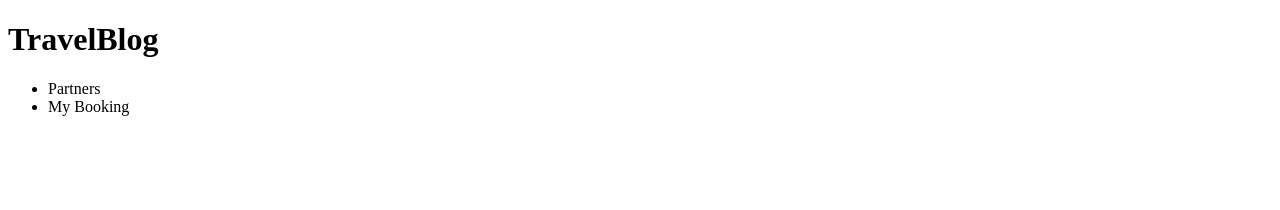
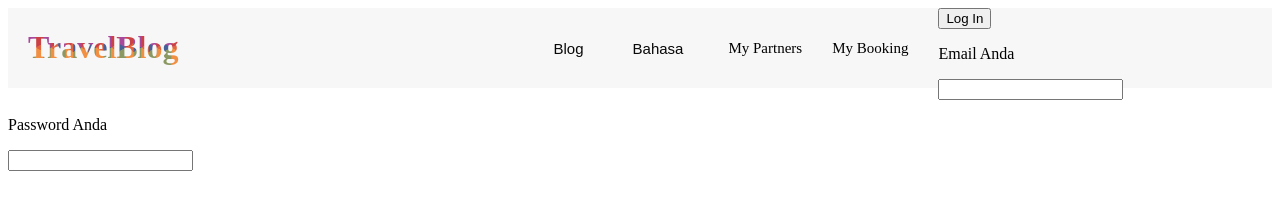
Before and after one commit to ryanobelix/travelwebdesaign.github.io, a plain HTML site: page index.html in a window 1280 px wide. Drawn offline with Linux system fonts and the light colour scheme.

Commit message:
Update index with header and style

```diff
--- a/index.html
+++ b/index.html
@@ -1,17 +1,48 @@
 <!DOCTYPE html>
 <html>
     <head>
-
+        <link rel="stylesheet" href="style.css">
     </head>
     <body>
-        <div class="head-up">
-            <h1>TravelBlog</h1>
-        </div>
-        <div class="head-uplist">
-            <ul>
-                <li>Partners</li>
-                <li>My Booking</li>
-            </ul>
-        </div>
+        <header>
+            <div class="head-up">
+                <h1 class="logo-up">TravelBlog</h1>
+            </div>
+            <div class="head-uplist">
+                <div class="blog-down">
+                    <button class="btn-blog">Blog</button>
+                    <div class="blog-content">
+                        <a href="#">Tentang Hewan</a>
+                        <a href="#">Tentang Kuliner</a>
+                        <a href="#">Tentang Berita</a>
+                    </div>
+                </div>
+
+                <div class="bhs-down">
+                    <button class="btn-bhs">Bahasa</button>
+                    <div class="bhs-content">
+                        <a href="#">Indonesia</a>
+                        <a href="#">Inggris</a>
+                        <a href="#">French</a>
+                    </div>
+                </div>
+            </div>
+
+            <div class="container">
+                <a href="#" class="partners">My Partners</a>
+                <a href="#" class="booking">My Booking</a>
+            </div>
+
+            <div class="login-down">
+                <button class="btn-login">Log In</button>
+                <div class="login-content">
+                    <p class="email">Email Anda</p>
+                    <input type="text" name="" id="">
+                    <p class="pswrd">Password Anda</p>
+                    <input type="text">
+                </div>
+            </div>
+
+        </header>
     </body>
 </html>
--- a/style.css
+++ b/style.css
@@ -2,6 +2,179 @@ li{
     list-style: none;
 }
 
+header {
+    background-color: rgb(247, 247, 247);
+    height: 80px;
+    position: relative;
+}
+
 .head-up h1{
-    color: rgb(141, 53, 13);
+    color: rgb(255, 255, 255);
+    float: left;
+    margin-right: 350px;
+    margin-left: 20px;
+    /* opacity: 1; */
 }
+
+.logo-up{
+    background: #CA4246;
+    background-color: #CA4246;
+    background: conic-gradient(
+        #CA4246 16.666%,
+        #E16541 16.666%,
+        #E16541 33.333%,
+        #F18F43 33.333%,
+        #F18F43 50%,
+        #8B9862 50%,
+        #8B9862 66.666%,
+        #476098 66.666%,
+        #476098 83.333%,
+        #A7489B 83.333%
+    );
+
+    background-size: 10%;
+    background-repeat: repeat;
+
+    -webkit-background-clip: text;
+    -webkit-text-fill-color: transparent;
+
+    animation: logo-up-anim-rev 0.5s ease forwards;
+
+    cursor: pointer;
+    /* position: absolute; */
+
+}
+
+.logo-up:hover{
+    animation: logo-up-anim 0.5s ease forwards;
+}
+
+@keyframes logo-up-anim {
+    0% {
+        background-size: 10%;
+        background-position: 0 0;
+      }
+    20% {
+        background-size: 10%;
+        background-position: 0 1em;
+      }
+    100% {
+        background-size: 205%;
+        background-position: -9em 1em;
+      }
+}
+
+@keyframes logo-up-anim-rev {
+    0% {
+        background-size: 205%;
+        background-position: -9em 1em;
+      }
+    20% {
+        background-size: 10%;
+        background-position: 0 1em;
+      }
+    100% {
+        background-size: 10%;
+        background-position: 0 0;
+      }
+}
+
+.head-uplist{
+    float: left;
+    margin-right: 25px;
+}
+
+.btn-blog{
+    background-color: rgb(247, 247, 247);
+    color: rgb(8, 8, 8);
+    font-size: 15px;
+    border: none;
+    text-align: center;
+    padding: 32px 25px 31px 25px;
+    cursor: pointer;
+}
+
+.blog-down{
+    position: relative;
+    display: inline-block;
+}
+
+.blog-content{
+    display: none;
+    position: absolute;
+    background-color: white;
+    min-width: 180px;
+    border: 2px solid rgb(230, 230, 230);
+    z-index: 1;
+}
+
+.blog-content a {
+    color: black;
+    padding: 12px 16px;
+    text-decoration: none;
+    display: block;
+}
+
+.blog-content a:hover{
+    background-color: #f1f1f1;
+}
+
+.blog-down:hover .blog-content{
+    display: block;
+}
+
+.blog-down:hover .btn-blog{
+    background-color: rgb(201, 201, 201);
+}
+
+.btn-bhs{
+    background-color: rgb(247, 247, 247);
+    color: rgb(8, 8, 8);
+    font-size: 15px;
+    border: none;
+    text-align: center;
+    padding: 32px 20px 31px 20px;
+    cursor: pointer;
+}
+
+.bhs-down{
+    position: relative;
+    display: inline-block;
+}
+
+.bhs-content{
+    display: none;
+    position: absolute;
+    background-color: white;
+    min-width: 180px;
+    border: 2px solid rgb(230, 230, 230);
+    z-index: 1;
+}
+
+.bhs-content a {
+    color: black;
+    padding: 12px 16px;
+    text-decoration: none;
+    display: block;
+}
+
+.bhs-content a:hover{
+    background-color: #f1f1f1;
+}
+
+.bhs-down:hover .bhs-content{
+    display: block;
+}
+
+.bhs-down:hover .btn-bhs{
+    background-color: rgb(201, 201, 201);
+}
+
+.container a {
+    float: left;
+    text-decoration: none;
+    padding: 32px 30px 31px 0px;
+    font-size: 15px;
+    color: black;
+    display: inline-block;
+}
```
